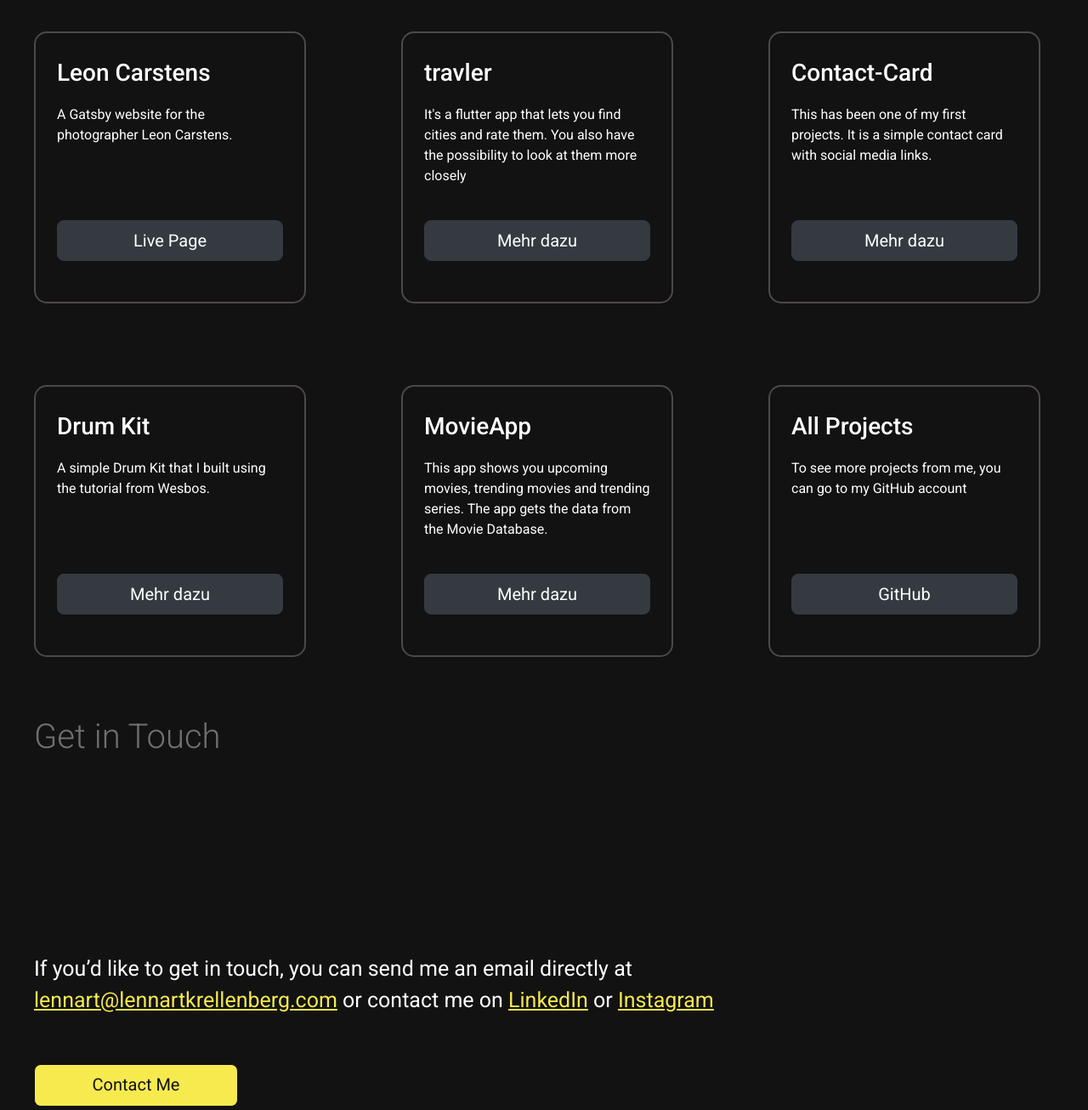
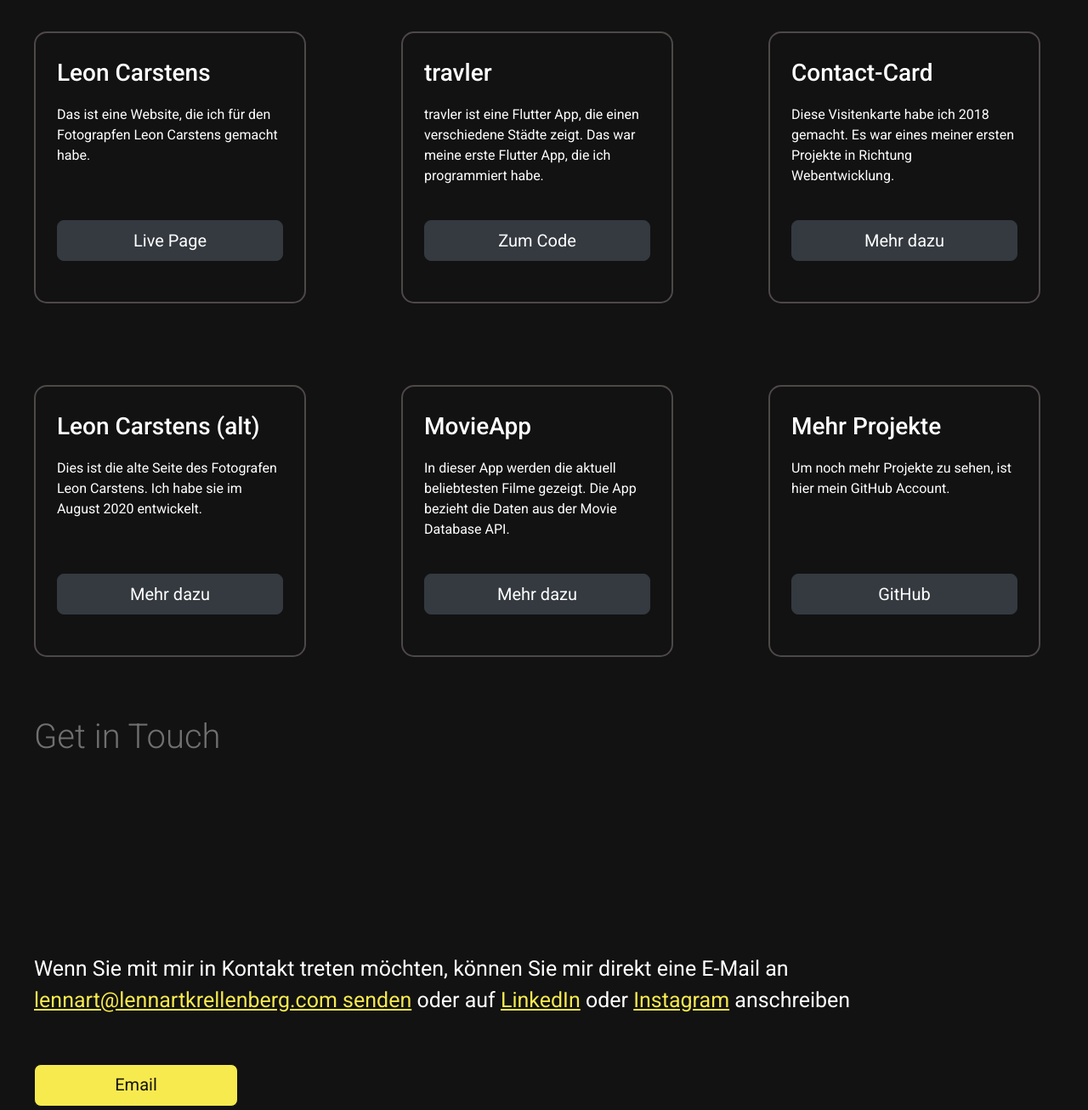
Before and after one commit to lennartkrellenberg/Portfolio, a Gatsby site: page / in a window 1280 px wide. Shown: the part 891-2197 px from the top of the page at 85% size. Built offline with nearby package versions, Linux system fonts and the light colour scheme; Gatsby itself is replaced by a stand-in of ours.

Commit message:
changed projects

```diff
--- a/src/components/footer.js
+++ b/src/components/footer.js
@@ -21,14 +21,14 @@ export default function Footer() {
                     </ul>
                 </div>
                 <div className="col-lg-4 col-md-4 col-sm-4 col-xs-12 box">
-                    <h5>Contact</h5>
+                    <h5>Kontakt</h5>
                     <ul>
                         <li><a className="footer-link" href="mailto:lennart@lennartkrellenberg.com">Email</a></li>
-                        <li><a className="footer-link" href="/imprint">Imprint</a></li>
+                        <li><a className="footer-link" href="/imprint">Impressum</a></li>
                     </ul>
                 </div>
                 <div className="col-lg-3 col-md-3 col-sm-4 col-xs-12 box box3">
-                    <h5>Location</h5>
+                    <h5>Standort</h5>
                     <ul>
                         <li><a className="footer-link" href="https://www.google.de/maps/place/Hamburg/@53.5586941,9.7877392,11z/data=!3m1!4b1!4m5!3m4!1s0x47b161837e1813b9:0x4263df27bd63aa0!8m2!3d53.5510846!4d9.9936819">Hamburg, Germany</a></li>
                     </ul>
--- a/src/pages/index.js
+++ b/src/pages/index.js
@@ -37,38 +37,38 @@ const IndexPage = (props) => (
         <div className="projects-gallery">
           <div className="project">
             <h3>Leon Carstens</h3>
-            <p>A Gatsby website for the photographer Leon Carstens.</p>
-            <Button variant="dark" size="lg" className="project-btn button" href="https://www.leoncarstens.de">Live Page</Button>
+            <p>Das ist eine Website, die ich für den Fotograpfen Leon Carstens gemacht habe.</p>
+            <Button variant="dark" size="lg" className="project-btn button" rel="noopener noreferrer" target="_blank" href="https://www.leoncarstens.de">Live Page</Button>
           </div>
 
           <div className="project">
             <h3>travler</h3>
-            <p>It's a flutter app that lets you find cities and rate them. You also have the possibility to look at them more closely</p>
-            <Button variant="dark" size="lg" className="project-btn button" href="https://github.com/lennartkrellenberg/travler">Mehr dazu</Button>
+            <p>travler ist eine Flutter App, die einen verschiedene Städte zeigt. Das war meine erste Flutter App, die ich programmiert habe.</p>
+            <Button variant="dark" size="lg" className="project-btn button" rel="noopener noreferrer" target="_blank" href="https://github.com/lennartkrellenberg/travler">Zum Code</Button>
           </div>
 
           <div className="project">
             <h3>Contact-Card</h3>
-            <p>This has been one of my first projects. It is a simple contact card with social media links.</p>
-            <Button variant="dark" size="lg" className="project-btn button" href="https://github.com/lennartkrellenberg/Contact-Card">Mehr dazu</Button>
+            <p>Diese Visitenkarte habe ich 2018 gemacht. Es war eines meiner ersten Projekte in Richtung Webentwicklung.</p>
+            <Button variant="dark" size="lg" className="project-btn button" rel="noopener noreferrer" target="_blank" href="https://github.com/lennartkrellenberg/Contact-Card">Mehr dazu</Button>
           </div>
 
           <div className="project">
-            <h3>Drum Kit</h3>
-            <p>A simple Drum Kit that I built using the tutorial from Wesbos.</p>
-            <Button variant="dark" size="lg" className="project-btn button" href="https://github.com/lennartkrellenberg/drumkit">Mehr dazu</Button>
+            <h3>Leon Carstens (alt)</h3>
+            <p>Dies ist die alte Seite des Fotografen Leon Carstens. Ich habe sie im August 2020 entwickelt.</p>
+            <Button variant="dark" size="lg" className="project-btn button" rel="noopener noreferrer" target="_blank" href="https://github.com/lennartkrellenberg/leoncarstens-old">Mehr dazu</Button>
           </div>
 
           <div className="project">
             <h3>MovieApp</h3>
-            <p>This app shows you upcoming movies, trending movies and trending series. The app gets the data from the Movie Database.</p>
-            <Button variant="dark" size="lg" className="project-btn button" href="https://github.com/lennartkrellenberg/MovieApp">Mehr dazu</Button>
+            <p>In dieser App werden die aktuell beliebtesten Filme gezeigt. Die App bezieht die Daten aus der Movie Database API.</p>
+            <Button variant="dark" size="lg" className="project-btn button" rel="noopener noreferrer" target="_blank" href="https://github.com/lennartkrellenberg/MovieApp">Mehr dazu</Button>
           </div>
 
           <div className="project">
-            <h3>All Projects</h3>
-            <p>To see more projects from me, you can go to my GitHub account</p>
-            <Button variant="dark" size="lg" className="project-btn button" href="https://github.com/lennartkrellenberg">GitHub</Button>
+            <h3>Mehr Projekte</h3>
+            <p>Um noch mehr Projekte zu sehen, ist hier mein GitHub Account.</p>
+            <Button variant="dark" size="lg" className="project-btn button" rel="noopener noreferrer" target="_blank" href="https://github.com/lennartkrellenberg">GitHub</Button>
           </div>
 
 
@@ -82,10 +82,10 @@ const IndexPage = (props) => (
       <h1 className="wrapper">Get in Touch</h1>
 
       <div className="contact-content wrapper">
-        <p>If you’d like to get in touch, you can send me an email directly at<br /><span><a className="social-link" href="mailto:lennart@lennartkrellenberg.com">lennart@lennartkrellenberg.com</a></span> or contact me on <span><a className="social-link" href="https:/www.linkedin.com/in/lennartkrellenberg
-">LinkedIn</a></span> or <span><a href="https://www.instagram.com/lennartkrellenberg/" className="social-link">Instagram</a></span></p>
+        <p>Wenn Sie mit mir in Kontakt treten möchten, können Sie mir direkt eine E-Mail an<br /><span><a className="social-link" href="mailto:lennart@lennartkrellenberg.com">lennart@lennartkrellenberg.com senden</a></span> oder auf <span><a className="social-link" href="https:/www.linkedin.com/in/lennartkrellenberg
+">LinkedIn</a></span> oder <span><a href="https://www.instagram.com/lennartkrellenberg/" className="social-link">Instagram</a></span> anschreiben</p>
         <Button variant="light" size="lg" className="email-btn button" href="mailto:lennart@lennartkrellenberg.com">
-          Contact Me
+          Email
     </Button>
       </div>
     </div>
--- a/src/styles/projects-section.css
+++ b/src/styles/projects-section.css
@@ -32,6 +32,11 @@
   width: 20rem;
   overflow: hidden;
   position: relative;
+  transition: all 0.2s ease-in-out;
+}
+
+.project:hover {
+  transform: scale(1.1);
 }
 
 .project button {
```
